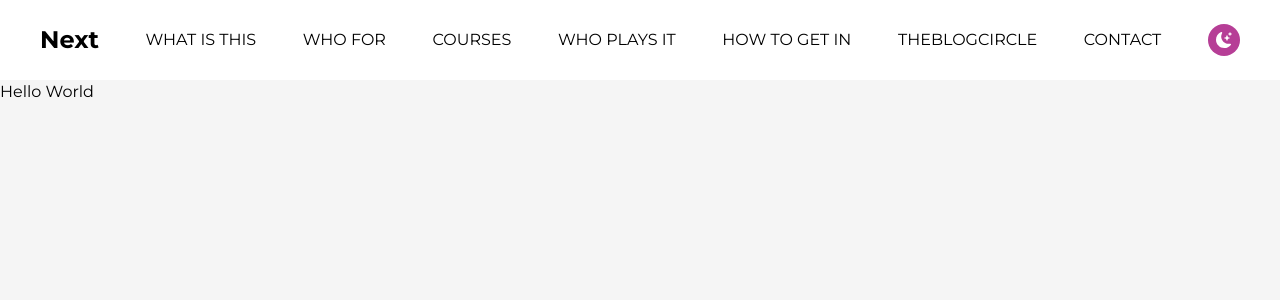
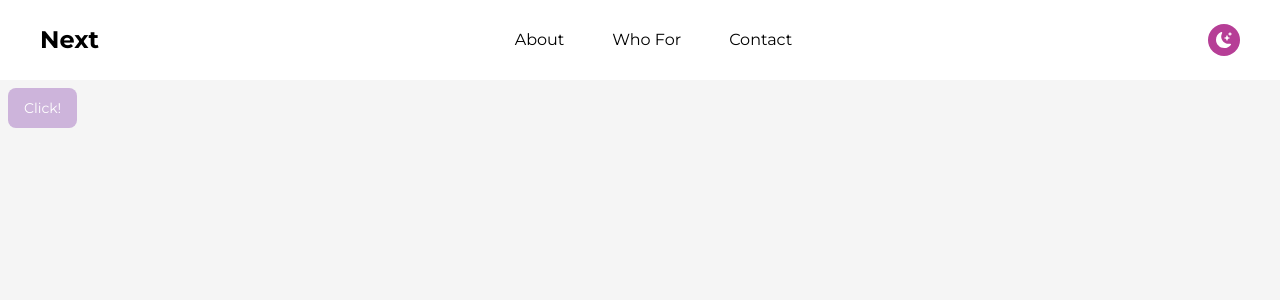
Before and after one commit to namratapdr/learn-next, a Next.js app: page / in a window 1280 px wide. Shown: the top 300 px of the page. Built offline with nearby package versions, Linux system fonts and the light colour scheme.

Commit message:
framer motion button

```diff
--- a/package.json
+++ b/package.json
@@ -15,6 +15,7 @@
     "autoprefixer": "10.4.14",
     "eslint": "8.38.0",
     "eslint-config-next": "13.3.0",
+    "framer-motion": "^10.12.2",
     "next": "13.3.0",
     "postcss": "8.4.21",
     "react": "18.2.0",
--- /dev/null
+++ b/src/components/buttons/ColorHoverButton.tsx
@@ -0,0 +1,16 @@
+import {motion} from "framer-motion";
+
+const ColorHoverButton = () => {
+    return (
+        <motion.button className={`h-10 bg-[#CDB4DB] dark:bg-light text-white dark:text-black w-max px-4 m-2 text-sm rounded-lg`}
+                       whileHover={
+            {
+                backgroundColor:[ "#CDB4DB","#FFC8DD","#FFAFCC","#BDE0FE","#A2D2FF", "#CDB4DB"],
+                transition: { duration: 1, repeat: Infinity }
+            }
+        }>
+            Click!
+        </motion.button>
+    );
+};
+export default ColorHoverButton;
--- a/src/components/logo.tsx
+++ b/src/components/logo.tsx
@@ -1,6 +1,11 @@
+import Link from "next/link";
+
 const Logo = () => {
     return (
-        <div className="font-bold text-2xl dark:text-white">Next</div>
+        <Link href={'/'}
+              className="cursor-pointer font-bold text-2xl dark:text-white">
+            Next
+        </Link>
     );
 };
 export default Logo;
--- a/src/components/navbar/Navbar.tsx
+++ b/src/components/navbar/Navbar.tsx
@@ -16,15 +16,18 @@ const Navbar = () =>  {
         <nav className={`${styles.navbar} w-full h-20 bg-white dark:bg-black `}>
             <div className={`${styles.uNavOptions} flex flex-row justify-between items-center w-full h-full`}>
                 <Logo></Logo>
+                <div className="flex justify-between items-center">
                     {
                         navOptions.map((link: NavigationOption) =>
                             <Link key={link.title}
                                   href={link.route}
-                              className={`${styles.uNavbarOption} uppercase dark:text-white`} >
+                                  className={`${styles.uNavbarOption}  dark:text-white px-6`} >
                                 {link.title}
                             </Link>
                         )
                     }
+                </div>
+
                 <button onClick={() => setTheme(theme === 'light'? 'dark': 'light')}>
                     {
                         theme === 'dark' ?
--- a/src/components/navbar/navLinks.ts
+++ b/src/components/navbar/navLinks.ts
@@ -4,7 +4,7 @@ import {RequestMapperService} from "@component/request-mapper-service";
 export class NavigationOptions {
 
     public static readonly _what: NavigationOption = {
-        title: 'What is this',
+        title: 'About',
         route: RequestMapperService.WHAT_IS_THIS_URL,
         selected: false
     };
@@ -12,30 +12,6 @@ export class NavigationOptions {
     public static readonly _who: NavigationOption = {
         title: 'Who For',
         route: RequestMapperService.WHO_FOR_URL,
-        selected: false
-    };
-
-    public static readonly _courses: NavigationOption = {
-        title: 'Courses',
-        route: RequestMapperService.COURSES_URL,
-        selected: false
-    };
-
-    public static readonly _play: NavigationOption = {
-        title: 'Who plays it',
-        route: RequestMapperService.WHO_PLAYS_IT_URL,
-        selected: false
-    };
-
-    public static readonly _how: NavigationOption = {
-        title: 'How to get in',
-        route: RequestMapperService.HOW_TO_GET_IN_URL,
-        selected: false
-    };
-
-    public static readonly _blog: NavigationOption = {
-        title: 'theblogcircle',
-        route: RequestMapperService.BASE_RELATIVE_URL,
         selected: false
     };
 
@@ -49,10 +25,6 @@ export class NavigationOptions {
     private static readonly _options: NavigationOption[] = [
         NavigationOptions._what,
         NavigationOptions._who,
-        NavigationOptions._courses,
-        NavigationOptions._play,
-        NavigationOptions._how,
-        NavigationOptions._blog,
         NavigationOptions._contact
     ];
 
--- a/src/pages/index.tsx
+++ b/src/pages/index.tsx
@@ -1,8 +1,9 @@
+import ColorHoverButton from "@component/components/buttons/ColorHoverButton";
 
 export default function Home() {
   return (
     <main>
-      Hello World
+        <ColorHoverButton></ColorHoverButton>
     </main>
   )
 }
--- a/src/styles/global.scss
+++ b/src/styles/global.scss
@@ -10,10 +10,12 @@ html, body {
   width: 100%;
   height: 100%;
   scroll-behavior: smooth;
+  transition: background-color .5s ease-in-out;
 }
 
 body {
   box-sizing: border-box;
+
 }
 
 a {
@@ -25,6 +27,28 @@ a {
   cursor: pointer;
 }
 
-.primary-background {
-  background: $color-primary;
+.nxt-default-transition {
+  -webkit-transition: all 0.20s ease-in-out;
+  -moz-transition: all 0.20s ease-in-out;
+  -o-transition: all 0.20s ease-in-out;
+  transition: all 0.20s ease-in-out;
 }
+
+.rl-disable-scrollbar {
+  scrollbar-width: none;
+  -ms-overflow-style: none;
+}
+
+.nxt-disable-scrollbar::-webkit-scrollbar {
+  width: 0;
+  background: transparent;
+  display: none;
+}
+
+.test-b {
+  outline: 1px solid red;
+}
+
+.nxt-base-width {
+  @apply w-screen max-w-1080 md:max-w-full xl:w-1080;
+}
--- a/tailwind.config.js
+++ b/tailwind.config.js
@@ -12,6 +12,14 @@ module.exports = {
     extend: {
       fontFamily: {
         mont: ['var(--font-mont)', ...fontFamily.sans],
+      },
+      width: {
+        '1080': '1080px',
+        '1390': '1390px'
+      },
+      maxWidth: {
+        '1080': '1080px',
+        '1390': '1390px'
       },
       colors: {
         dark: "#1b1b1b",
```
Also changed, not shown: 1 other file (tests, documents, lock files or other folders). Lines whose indentation alone changed are shown as unchanged.
